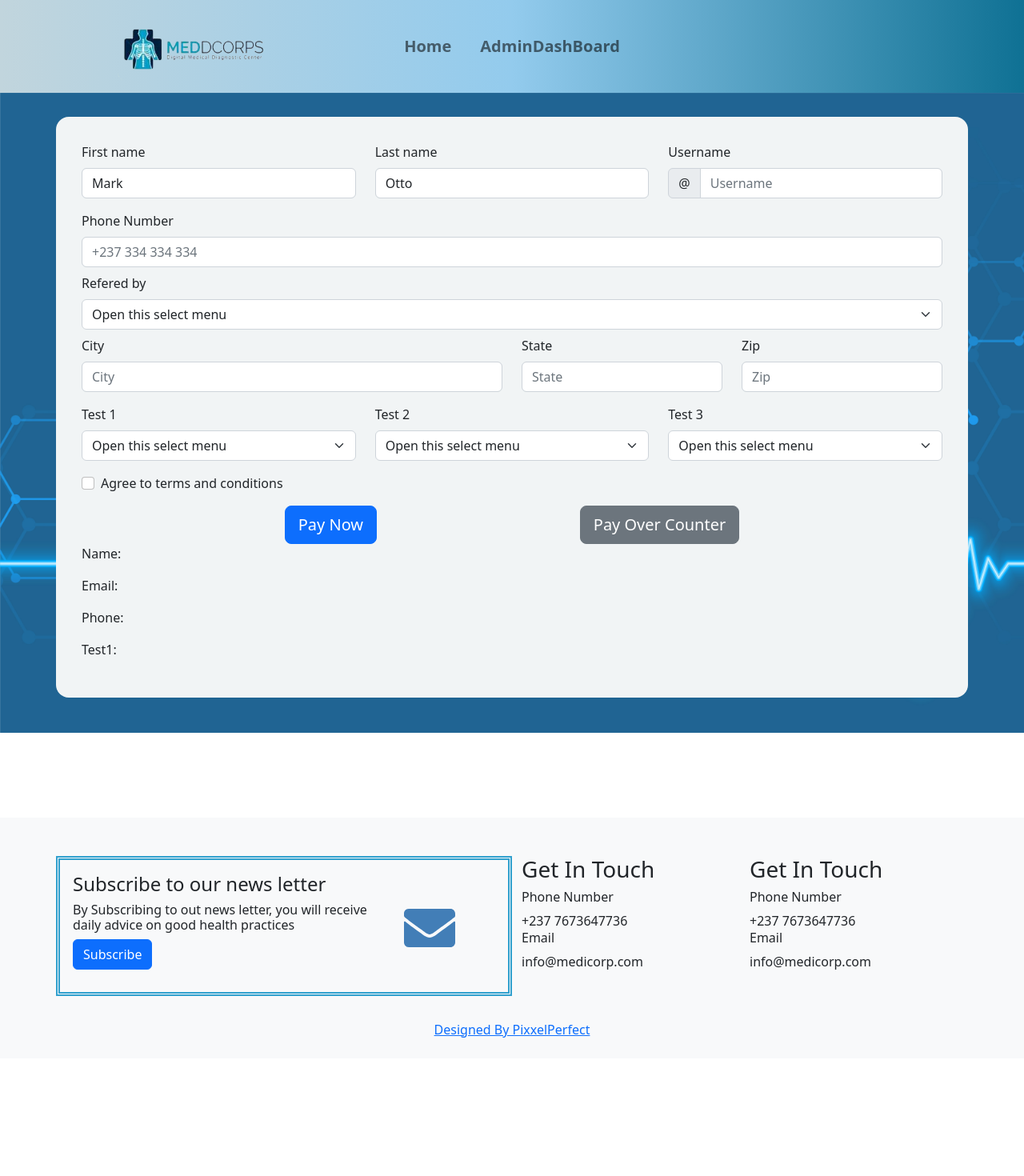
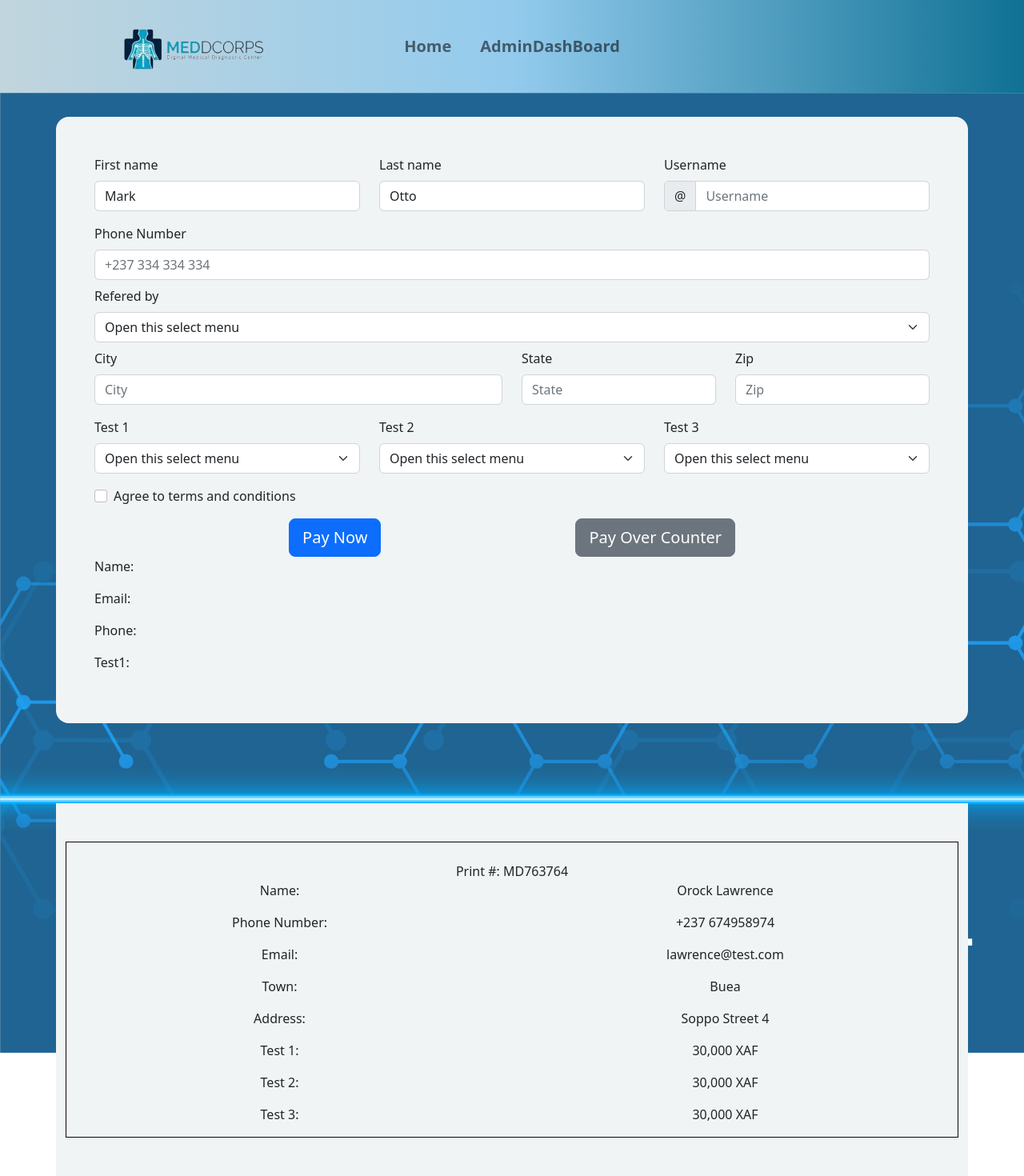
Before and after one commit to Bessonglawrence/MediCorp, a React (Create React App) app: page / in a window 1280 px wide. Shown: the top 1470 px of the page at 80% size. Before the commit the page ends 1323 px from the top, so only its background shows below. Built offline with nearby package versions, Linux system fonts and the light colour scheme.

Commit message:
Half done with receipt using static data.

```diff
--- a/src/App.css
+++ b/src/App.css
@@ -77,8 +77,8 @@
 #mainform{
   background-color: #f1f4f5;
   border-radius: 1rem;
-  padding: 2rem;
-  margin-bottom: 150px;
+  padding: 3rem;
+  margin-bottom: 100px;
 }
 
 /* Form Button div */
@@ -95,7 +95,7 @@
   padding-top: 30px;
   background-repeat: no-repeat;
   background-size: cover;
-  height: 100vh;
+  height: 150vh;
 }
 /* This is the navbar logo image */
 img{
@@ -120,7 +120,17 @@ img{
 /* Receipt */
 #receipt{
   justify-content: center;
-  margin-bottom: 1rem;
+  margin-bottom: 3rem;
+  background-color: #f1f4f5;
+  padding-top: 3rem;
+  padding-bottom: 3rem;
+  justify-content: center;
+  text-align:  center;
+}
+#receipt-frame{
+  border-style: solid;
+  border-color: #0a0a0a;
+  border-width: 1px;
 }
 
 .App-logo {
--- a/src/Pages/Home/Home.js
+++ b/src/Pages/Home/Home.js
@@ -8,7 +8,7 @@ const Home = () => {
   return (
     <div id='background_image'>
         <AppointmentForm />
-        {/* <Reciept /> */}
+        <Reciept />
         <Footer />
     </div>
 
--- a/src/components/AppointmentForm.js
+++ b/src/components/AppointmentForm.js
@@ -31,7 +31,7 @@ function AppointmentForm() {
     };
 
   return (
-    <div className='container p-10 align-self-center' id='mainform'>
+    <div className='container' id='mainform'>
         <Form noValidate validated={validated} onSubmit={handleSubmit}>
             <Row className="mb-3">
                 <Form.Group as={Col} md="4" controlId="validationCustom01">
--- a/src/components/Reciept.js
+++ b/src/components/Reciept.js
@@ -6,7 +6,9 @@ import '../App.css'
 
 function Reciept() {
   return (
-    <div className='container bg-primary justify-content-center' id="receipt">
+    <div className='container justify-content-center' id="receipt">
+        <div id='receipt-frame' className='pt-4'>
+        <span>Print #: MD763764</span>
         <Form>
             <Row>
                 <Row>
@@ -75,6 +77,7 @@ function Reciept() {
                 </Row>
             </Row>
         </Form>
+        </div>
     </div>
   )
 }
```
